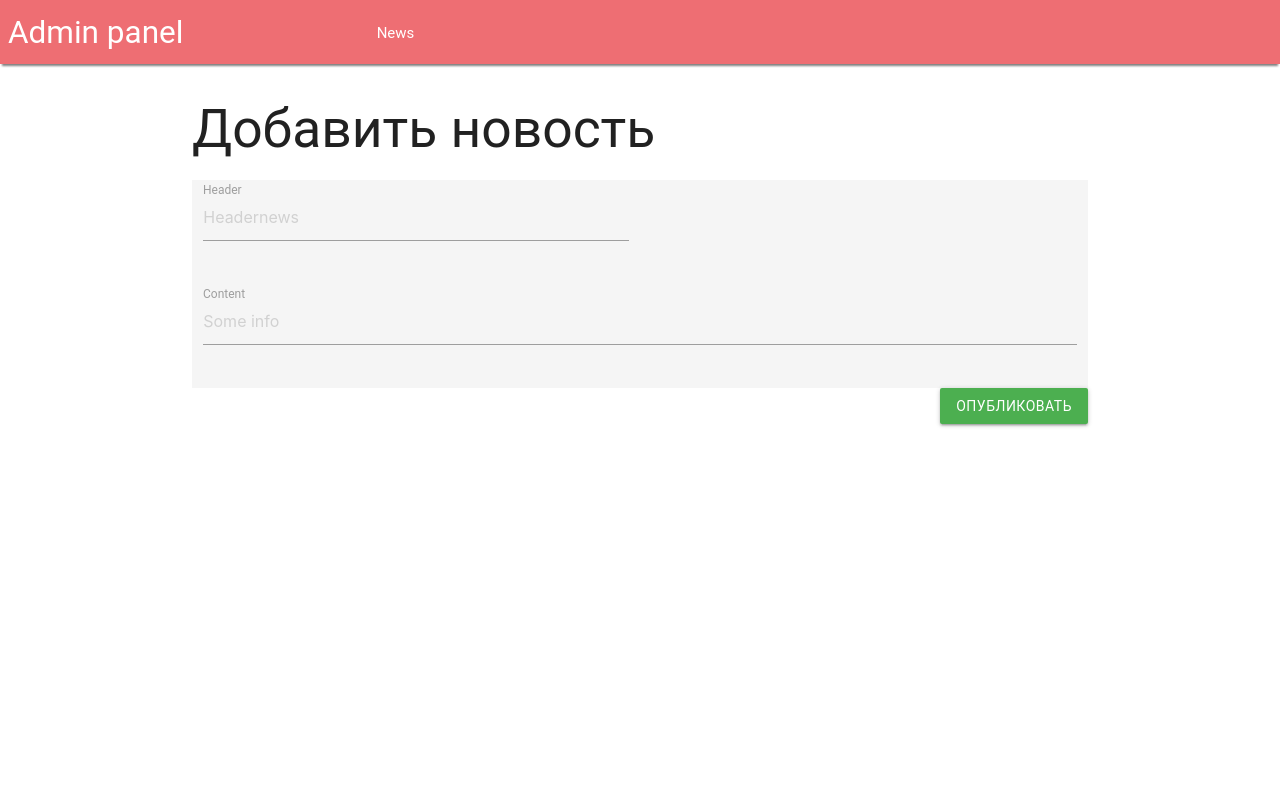
After one commit to Nvgdsk/WebLab, a PHP site: page /admin.php in a window 1280 px wide. The commit adds this page. Run offline with PHP 8.4, Linux system fonts and the light colour scheme; the visitor is signed in with stand-in values (Sample User, id 1).

Commit message:
adding admin panel/news downloading from db/opportunity uploading news from admin panel

```diff
--- /dev/null
+++ b/admin.php
@@ -0,0 +1,90 @@
+<?php session_start();
+if (isset($_SESSION['Auth'])) {
+    $session = $_SESSION['Auth'];
+} else {
+    $session = 0;
+}
+if($session==0){
+    header('Location: index.php');
+}
+
+?>
+<!doctype html>
+<html lang="en">
+<head>
+    <?php include("htdocs/head.php"); ?>
+    <link rel="stylesheet" href="https://cdnjs.cloudflare.com/ajax/libs/materialize/1.0.0/css/materialize.min.css">
+<meta charset="utf-8">
+    <!-- Compiled and minified JavaScript -->
+    <script src="https://cdnjs.cloudflare.com/ajax/libs/materialize/1.0.0/js/materialize.min.js"></script>
+    <title>AdminPanel</title>
+</head>
+<body>
+<header>
+    <nav>
+        <div class="nav-wrapper">
+            <a href="#" class="brand-logo">Admin panel</a>
+            <ul id="nav-mobile" class="right hide-on-med-and-down">
+                <li><a href="/">News</a></li>
+            </ul>
+        </div>
+    </nav>
+</header>
+
+<div class="container">
+    <h2>
+        Добавить новость
+    </h2>
+    <div class="row">
+        <form class="col s12" name="addNews">
+            <div class="row">
+                <div class="input-field col s6">
+                    <input placeholder="Headernews" id="headerNews" name ="headernews"type="text" >
+                    <label for="first_name">Header</label>
+                </div>
+
+            </div>
+            <div class="row">
+                <div class="input-field col s12">
+                    <input  placeholder="Some info" id="content" name = "contentnews" type="text">
+                    <label for="content">Content</label>
+                </div>
+            </div>
+
+
+        </form>
+        <a class="waves-effect waves-light btn green right" id = "uploadNews">Опубликовать</a>
+    </div>
+
+</div>
+</body>
+<script>
+$('#uploadNews').on('click',function () {
+    let headernews = $('#headerNews').val();
+    let content = $('#content').val();
+    var news = {
+        header:headernews,
+        content: content
+
+    };
+    if(headernews!="" && content!=""){
+    $.ajax({
+        url: "../htdocs/jq_index.php",
+        type: "POST",
+        data: {a: 'uploadNews', news: news},
+        datatype: "json",
+        success: function (data) {
+            $('#headerNews').val("");
+            $('#content').val("");
+                alert("Новость добавлена")
+
+
+
+        }
+
+    })}
+})
+
+
+</script>
+</html>
--- a/config/db.php
+++ b/config/db.php
@@ -1,4 +1,4 @@
 <?php
-include_once ('config.php');
+include_once('config.php');
 $mysqli = new mysqli($config['mysql']['host'], $config['mysql']['user'], $config['mysql']['password'], $config['mysql']['db']);
 $mysqli->query ("SET NAMES 'utf8'");
--- a/css/style.css
+++ b/css/style.css
@@ -1,25 +1,37 @@
 a {
-    text-decoration: none; }
+    text-decoration: none;
+}
+
+.clearfix::after {
+    content: "";
+    clear: both;
+    display: table;
+}
 
 body {
     font-family: Roboto, RobotoDraft, Helvetica, Arial, sans-serif;
     padding: 0;
     margin: 0;
-    min-height: 100vh; }
+    min-height: 100vh;
+}
 
 .wrapper {
     display: grid;
     height: 100vh;
-    overflow-y: hidden; }
+    overflow-y: hidden;
+}
 
 .right {
     text-align: right;
-    float: right !important; }
+    float: right !important;
+}
 
 .left {
-    float: left !important; }
+    float: left !important;
+}
 
 .content {
+    height: 100vh;
     padding-top: 16px;
     max-width: 1176px;
     grid-template-columns: repeat(12, 1fr);
@@ -28,21 +40,26 @@ body {
     grid-row: 2;
     grid-gap: 10px 10px;
     overflow-y: scroll;
-    box-sizing: content-box; }
+    box-sizing: content-box;
+}
+
 .content h4 {
     padding: 0;
-    margin: 0; }
+    margin: 0;
+}
 
 .frame, .itemnews {
     border: 1px solid #e0e0e0;
-    border-radius: 8px; }
+    border-radius: 8px;
+}
 
 .main-news {
     grid-row: 1;
     grid-column: 1/9;
     display: grid;
     grid-gap: 10px 10px;
-    color: #202124; }
+    color: #202124;
+}
 
 .itemnews {
     padding: 16px;
@@ -52,7 +69,9 @@ body {
     font-weight: 500;
     color: #202124;
     display: grid;
-    grid-template-columns: 10fr 2fr; }
+    grid-template-columns: 10fr 2fr;
+}
+
 .itemnews img {
     top: 16px;
     right: 16px;
@@ -63,18 +82,22 @@ body {
     height: 100px;
     overflow: hidden;
     -webkit-border-radius: 8px;
-    border-radius: 8px; }
+    border-radius: 8px;
+}
 
 .in-news {
     grid-row: 1;
     padding: 10px;
     text-align: -webkit-center;
     color: #202124;
-    grid-column: 9/13; }
+    grid-column: 9/13;
+}
 
 .tag-news {
     display: flex;
-    flex-direction: column; }
+    flex-direction: column;
+}
+
 .tag-news .title {
     display: -webkit-inline-flex;
     display: inline-flex;
@@ -88,35 +111,50 @@ body {
     height: 2.2rem;
     color: #5f6368;
     transition: all 0.2s cubic-bezier(0.4, 0, 0.2, 1) 0s;
-    padding: 0 4px; }
+    padding: 0 4px;
+}
 
 ::-webkit-scrollbar {
     width: 0px;
-    background: transparent; }
+    background: transparent;
+}
 
 /* optional: show position indicator in red */
 ::-webkit-scrollbar-thumb {
-    background: #FF0000; }
+    background: #FF0000;
+}
 
 @media screen and (max-width: 1735px) {
     .content {
-        margin-left: 280px; } }
+        margin-left: 280px;
+        margin-top:0;
+    }
+}
+
 @media screen and (max-width: 800px) {
     .content {
-        margin: 0 auto; }
+        margin: 0 auto;
+    }
 
     .main-news {
         grid-column: 1/13;
-        margin: 0 auto; }
+        margin: 0 auto;
+    }
 
     .in-news {
-        display: none; }
+        display: none;
+    }
 
     .leftbar {
-        display: none; } }
+        display: none;
+    }
+}
+
 header {
     background-color: #fff;
-    z-index: 100; }
+    z-index: 100;
+}
+
 header nav {
     font-size: 18px;
     padding: 8px;
@@ -124,14 +162,18 @@ header nav {
     grid-template-columns: repeat(3, 4fr);
     line-height: 50px;
     white-space: nowrap;
-    box-shadow: 0 4px 2px -2px gray; }
+    box-shadow: 0 4px 2px -2px gray;
+}
 
 .material-icons {
     vertical-align: middle;
-    margin: 0 1.6rem; }
+    margin: 0 1.6rem;
+}
 
 form {
-    background: rgba(0, 0, 0, 0.04); }
+    background: rgba(0, 0, 0, 0.04);
+}
+
 form input {
     border-color: transparent;
     background: rgba(0, 0, 0, 0);
@@ -143,14 +185,20 @@ form input {
     font-size: 18px;
     padding: 0 16px;
     box-sizing: border-box;
-    height: 40px; }
+    height: 40px;
+}
 
 .hitem {
-    cursor: pointer; }
+    cursor: pointer;
+}
+
 .hitem a:hover {
-    color: #1a73e8; }
+    color: #1a73e8;
+}
+
 .hitem i:hover {
-    color: #1a73e8; }
+    color: #1a73e8;
+}
 
 .leftbar {
 
@@ -163,33 +211,45 @@ form input {
     margin-top: 10px;
     width: 17rem;
     -webkit-transition: left 1s;
-    transition: left 1s; }
+    transition: left 1s;
+}
+
 .leftbar .listbar {
     margin-top: 1.6rem;
-    padding-bottom: 2.4rem; }
+    padding-bottom: 2.4rem;
+}
+
 .leftbar .listbar .itembar {
     height: 40px;
     line-height: 40px;
     color: gray;
-    vertical-align: middle; }
+    vertical-align: middle;
+}
+
 .leftbar .listbar .itembar:hover {
     cursor: pointer;
-    color: #1a73e8; }
+    color: #1a73e8;
+}
+
 .leftbar .listbar .current {
     font-weight: 500;
     background: rgba(66, 133, 244, 0.149);
     -webkit-border-radius: 0 50px 50px 0;
     border-radius: 0 50px 50px 0;
-    color: #1a73e8; }
-.clouseleftbar{
+    color: #1a73e8;
+}
+
+.clouseleftbar {
     display: block;
     left: -280px;
 }
+
 .hr {
     border-bottom: 1px solid #e0e0e0;
     /* width: 23.2rem; */
     margin: 1.2rem 0;
-    margin-left: 1.6rem; }
+    margin-left: 1.6rem;
+}
 
 .modal {
     display: none;
@@ -199,7 +259,8 @@ form input {
     z-index: 2;
     min-width: 100%;
     min-height: 100%;
-    background-color: #0e0e0eb8; }
+    background-color: #0e0e0eb8;
+}
 
 .modal-content {
     display: none;
@@ -216,13 +277,18 @@ form input {
     border-radius: 2px;
     z-index: 3;
     opacity: 1;
-    top: 10%; }
+    top: 10%;
+}
+
 .modal-content form {
-    margin-bottom: 10px; }
+    margin-bottom: 10px;
+}
+
 .modal-content input {
     border-bottom: 1px solid gray;
     padding: 0px;
-    width: 100%; }
+    width: 100%;
+}
 
 .btn {
     text-decoration: none;
@@ -240,25 +306,37 @@ form input {
     line-height: 36px;
     padding: 0 16px;
     text-transform: uppercase;
-    vertical-align: middle; }
+    vertical-align: middle;
+}
 
 .disable-left {
     display: block;
-    left: -280px; }
+    left: -280px;
+}
 
 @media screen and (max-width: 800px) {
     .leftbar {
-        display: none; } }
+        display: none;
+    }
+}
+
 @media screen and (max-width: 715px) {
     header nav {
-        grid-template-columns: repeat(2, 6fr); }
+        grid-template-columns: repeat(2, 6fr);
+    }
 
     .search {
-        display: none; } }
+        display: none;
+    }
+}
+
 .news {
-    grid-column: 1/13; }
+    grid-column: 1/13;
+}
+
 .news img {
     width: 100%;
-    max-height: 500px; }
+    max-height: 500px;
+}
 
 /*# sourceMappingURL=style.css.map */
--- a/htdocs/authorization.php
+++ b/htdocs/authorization.php
@@ -44,14 +44,14 @@ Class User{
             session_start();
             $_SESSION['Auth']=0;
 
-            echo "0";
+            echo "Логин или пароль не верный";
         }
         else
         {
             session_start();
             $_SESSION['Auth']=1;
 
-            echo "1";
+            echo "ок";
         }
         $mysqli->close();
     }
--- a/htdocs/head.php
+++ b/htdocs/head.php
@@ -1,4 +1,4 @@
-
+<script src="https://ajax.googleapis.com/ajax/libs/jquery/3.4.1/jquery.min.js"></script>
 <link href="https://fonts.googleapis.com/icon?family=Material+Icons" rel="stylesheet">
 <link rel="stylesheet" href="../css/style.css">
 <meta charset="UTF-8">
--- a/htdocs/header.php
+++ b/htdocs/header.php
@@ -10,7 +10,7 @@
         <div class="hitem right">
 
            <?php  if($_SESSION['Auth']==0){ echo " <a href=\"#!\" id=\"opensing\">sing in</a>";}else{echo "<a href=\"#!\" id=\"outuser\">exit</a><a href=\"#!\" id=\"opensing\"></a>";}?></a>
-
+            <?php if($_SESSION['Auth']==1) {echo " <a href='admin.php'>adminpanel</a>";}?>
             <i class="material-icons">person</i>
         </div>
 
```
Also changed, not shown: htdocs/Content.php (added, +47 -0 lines), htdocs/jq_index.php (+7 -0 lines), index.php (+44 -50 lines).
